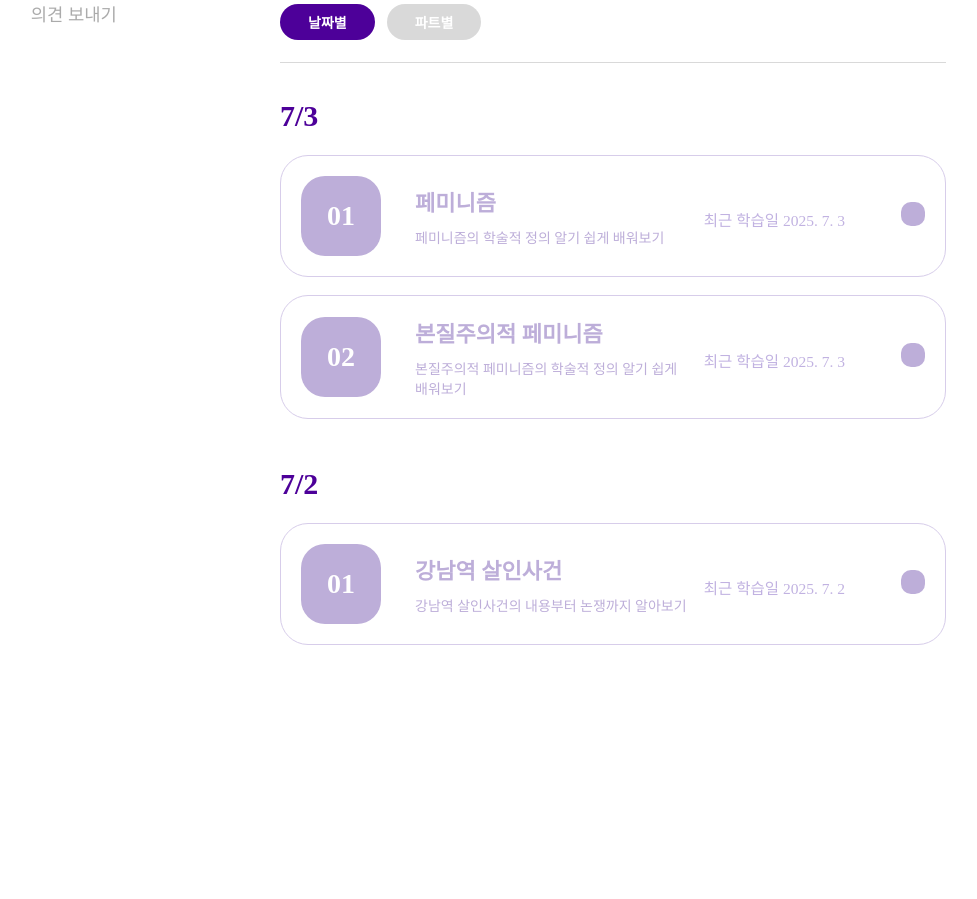
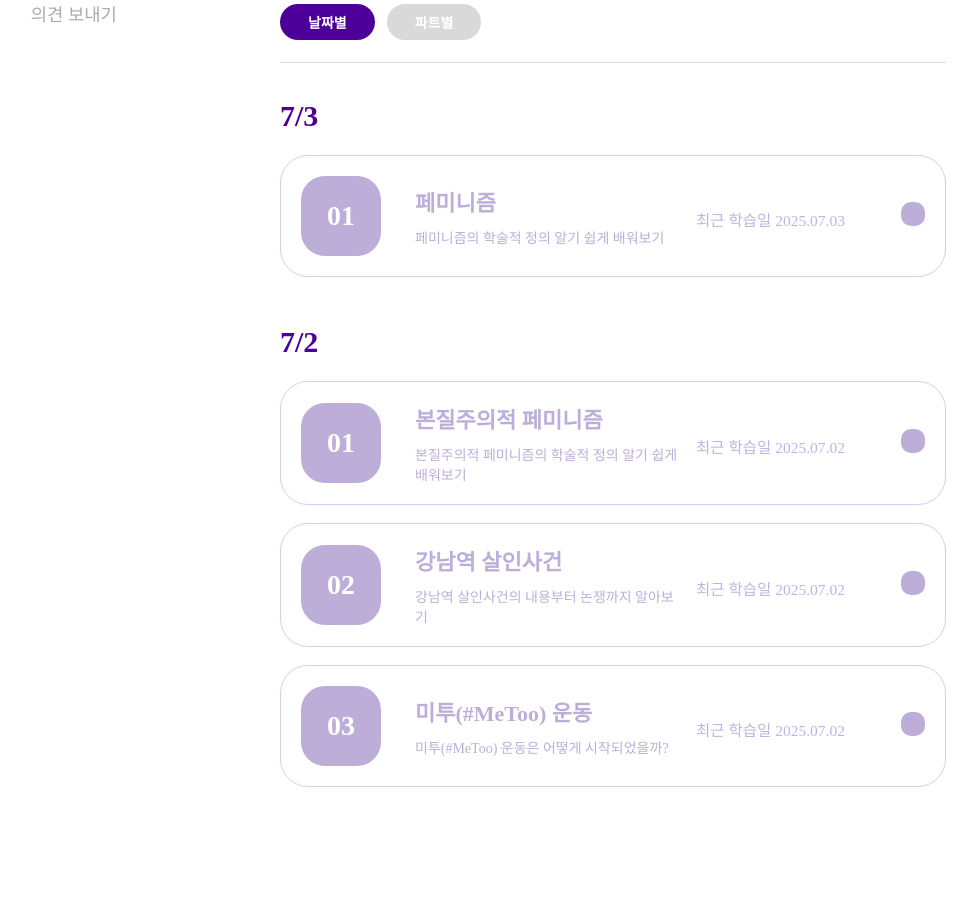
Before and after one commit to 2025-HERETHON/2025-herethon-5, a Python web app: template templates/mypage.html in a window 1280 px wide. Shown: the part 259-1158 px from the top of the page, without its empty margins (104-1081 px from the left). Before the commit the page ends 904 px from the top, so only its background shows below. Run offline with Jinja, Linux system fonts and the light colour scheme; the template is opened without the code that fills it, so the values that code supplies are empty.

Commit message:
Feat : mypage 날짜별, 파트별 목록 정렬 기능 추가

```diff
--- a/static/js/mypage.js
+++ b/static/js/mypage.js
@@ -122,3 +122,108 @@ feedbackForm.addEventListener("submit", function (e) {
   // 완료 페이지 이동
   window.location.href = "./feedbackComplete.html";
 });
+
+//날짜별 파트별 section 전환
+// 1. 더미 데이터
+const studyList = [
+  {
+    part: "개념",
+    date: "2025.07.03",
+    title: "페미니즘",
+    desc: "페미니즘의 학술적 정의 알기 쉽게 배워보기",
+  },
+  {
+    part: "개념",
+    date: "2025.07.02",
+    title: "본질주의적 페미니즘",
+    desc: "본질주의적 페미니즘의 학술적 정의 알기 쉽게 배워보기",
+  },
+  {
+    part: "사건",
+    date: "2025.07.02",
+    title: "강남역 살인사건",
+    desc: "강남역 살인사건의 내용부터 논쟁까지 알아보기",
+  },
+  {
+    part: "사건",
+    date: "2025.07.02",
+    title: "미투(#MeToo) 운동",
+    desc: "미투(#MeToo) 운동은 어떻게 시작되었을까?",
+  },
+];
+
+// 2. 날짜 형식 변환 함수 ("2025.07.03" → "7/3")
+function formatDateShort(dateStr) {
+  const [, mm, dd] = dateStr.split(".");
+  return `${parseInt(mm, 10)}/${parseInt(dd, 10)}`;
+}
+
+// 3. 렌더링 함수 (type: 'date' 또는 'part')
+function renderStudy(type = "date") {
+  let grouped = {};
+  if (type === "date") {
+    // 날짜별로 그룹
+    studyList.forEach((item) => {
+      if (!grouped[item.date]) grouped[item.date] = [];
+      grouped[item.date].push(item);
+    });
+  } else {
+    // 파트별로 그룹
+    studyList.forEach((item) => {
+      if (!grouped[item.part]) grouped[item.part] = [];
+      grouped[item.part].push(item);
+    });
+  }
+
+  // 렌더링
+  const studySection = document.querySelector(".study-group-list");
+  studySection.innerHTML = "";
+  Object.keys(grouped).forEach((group) => {
+    const groupElem = document.createElement("section");
+    groupElem.className = "study-group";
+
+    const h2 = document.createElement("h2");
+    h2.textContent = type === "date" ? formatDateShort(group) : group;
+    groupElem.appendChild(h2);
+
+    const ul = document.createElement("ul");
+    ul.className = "study-list";
+    grouped[group].forEach((item, idx) => {
+      const li = document.createElement("li");
+      li.className = "study-card";
+      li.innerHTML = `
+        <div class="study-number">${String(idx + 1).padStart(2, "0")}</div>
+        <div class="study-info">
+          <div class="study-title">${item.title}</div>
+          <div class="study-desc">${item.desc}</div>
+        </div>
+        <div class="study-meta">
+          <span class="study-date">최근 학습일 ${item.date}</span>
+          <span class="study-dot"></span>
+        </div>
+      `;
+      ul.appendChild(li);
+    });
+    groupElem.appendChild(ul);
+    studySection.appendChild(groupElem);
+  });
+}
+
+// 4. 탭 버튼 이벤트
+const dateTab = document.getElementById("date-tab");
+const partTab = document.getElementById("part-tab");
+
+dateTab.addEventListener("click", function () {
+  dateTab.classList.add("active");
+  partTab.classList.remove("active");
+  renderStudy("date");
+});
+
+partTab.addEventListener("click", function () {
+  partTab.classList.add("active");
+  dateTab.classList.remove("active");
+  renderStudy("part");
+});
+
+// 5. 페이지 첫 진입 시 날짜별로 초기화
+renderStudy("date");
--- a/templates/mypage.html
+++ b/templates/mypage.html
@@ -41,56 +41,7 @@
 
             <hr class="mypage-divider" />
 
-            <section class="study-group">
-              <h2>7/3</h2>
-              <ul class="study-list">
-                <li class="study-card">
-                  <div class="study-number">01</div>
-                  <div class="study-info">
-                    <div class="study-title">페미니즘</div>
-                    <div class="study-desc">
-                      페미니즘의 학술적 정의 알기 쉽게 배워보기
-                    </div>
-                  </div>
-                  <div class="study-meta">
-                    <span class="study-date">최근 학습일 2025. 7. 3</span>
-                    <span class="study-dot"></span>
-                  </div>
-                </li>
-                <li class="study-card">
-                  <div class="study-number">02</div>
-                  <div class="study-info">
-                    <div class="study-title">본질주의적 페미니즘</div>
-                    <div class="study-desc">
-                      본질주의적 페미니즘의 학술적 정의 알기 쉽게 배워보기
-                    </div>
-                  </div>
-                  <div class="study-meta">
-                    <span class="study-date">최근 학습일 2025. 7. 3</span>
-                    <span class="study-dot"></span>
-                  </div>
-                </li>
-              </ul>
-            </section>
-
-            <section class="study-group">
-              <h2>7/2</h2>
-              <ul class="study-list">
-                <li class="study-card">
-                  <div class="study-number">01</div>
-                  <div class="study-info">
-                    <div class="study-title">강남역 살인사건</div>
-                    <div class="study-desc">
-                      강남역 살인사건의 내용부터 논쟁까지 알아보기
-                    </div>
-                  </div>
-                  <div class="study-meta">
-                    <span class="study-date">최근 학습일 2025. 7. 2</span>
-                    <span class="study-dot"></span>
-                  </div>
-                </li>
-              </ul>
-            </section>
+            <div class="study-group-list"></div>
           </section>
           <section class="mypage-section password-change">
             <h1>비밀번호 변경</h1>
```
